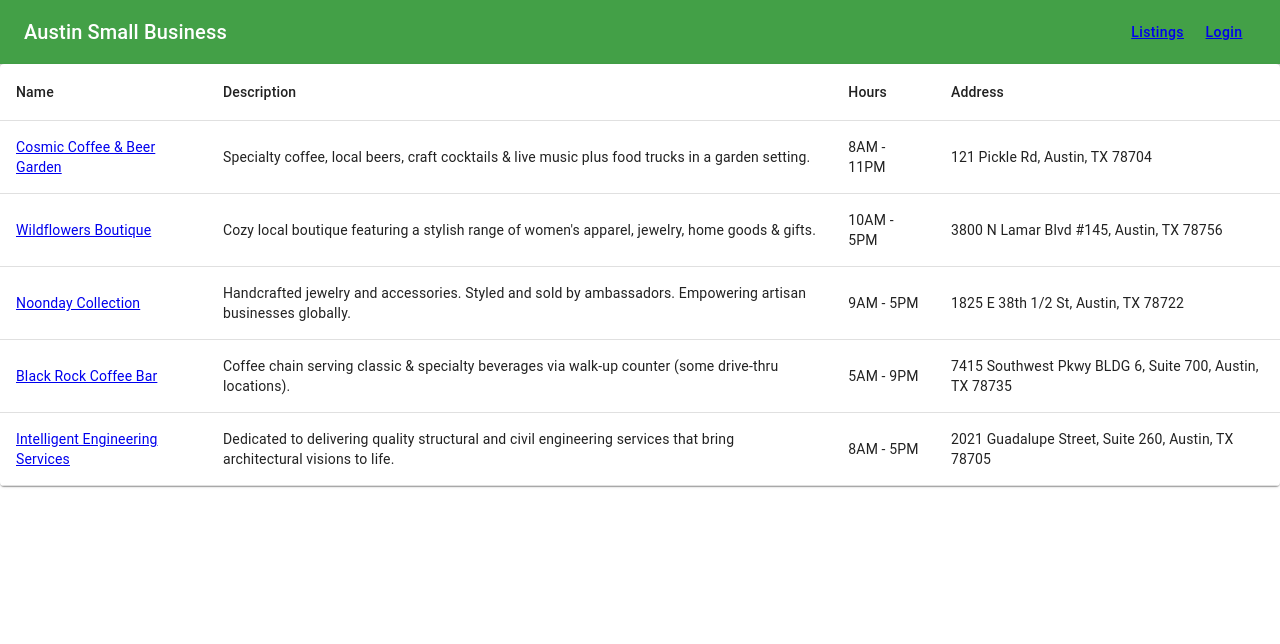
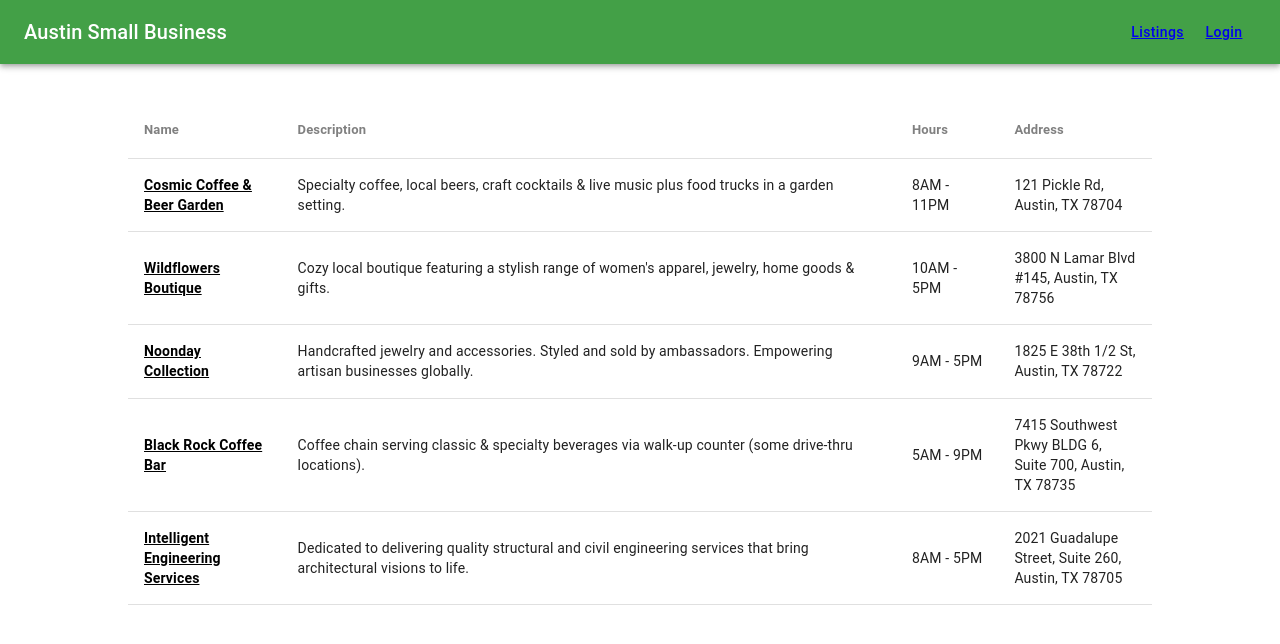
Before and after one commit to mayra-tellez/small-business, a React (Create React App) app: page / in a window 1280 px wide. Shown: the top 644 px of the page. Built offline with nearby package versions, Linux system fonts and the light colour scheme.

Commit message:
styled listings page

```diff
--- a/src/components/Listing/Listing.js
+++ b/src/components/Listing/Listing.js
@@ -6,25 +6,25 @@
   TableCell,
   TableContainer,
   TableHead,
-  TableRow,
-  Paper
+  TableRow
 } from '@material-ui/core';
 
-// import styles from './listing.module.css';
+import styles from './listing.module.css';
 
 export default function Listing({ businesses, user }) {
 
   console.log('listing user console log:', user);
 
   return (
-    <TableContainer component={Paper}>
+    <div className={styles.container}>
+      <TableContainer>
         <Table sx={{ minWidth: 650 }} aria-label="simple table">
           <TableHead>
             <TableRow>
-            <TableCell>Name</TableCell>
-            <TableCell>Description</TableCell>
-            <TableCell>Hours</TableCell>
-            <TableCell>Address</TableCell>
+              <TableCell style={{ color: "gray", fontWeight: "bold", fontSize: "13px" }} width="15%" >Name</TableCell>
+              <TableCell style={{ color: "gray", fontWeight: "bold", fontSize: "13px" }} width="60%" >Description</TableCell>
+              <TableCell style={{ color: "gray", fontWeight: "bold", fontSize: "13px" }} width="10%" >Hours</TableCell>
+              <TableCell style={{ color: "gray", fontWeight: "bold", fontSize: "13px" }} width="15%" >Address</TableCell>
             </TableRow>
           </TableHead>
           <TableBody>
@@ -34,7 +34,7 @@
                 sx={{ '&:last-child td, &:last-child th': { border: 0 } }}
               >
                 <TableCell component="th" scope="row">
-                <Link to={`/business/${business.id}`}>{business.name}</Link>
+                  <Link to={`/business/${business.id}`} className={styles.name}>{business.name}</Link>
                 </TableCell>
                 <TableCell>{business.description}</TableCell>
                 <TableCell>{business.operatingHours}</TableCell>
@@ -44,5 +44,6 @@
           </TableBody>
         </Table>
       </TableContainer>
+    </div>
   )
 }
--- a/src/components/Listing/listing.module.css
+++ b/src/components/Listing/listing.module.css
@@ -0,0 +1,8 @@
+.container {
+  margin: 3% 10%;
+}
+
+.name {
+  color: black;
+  font-weight: 600;
+}
```
Lines whose indentation alone changed are shown as unchanged.
